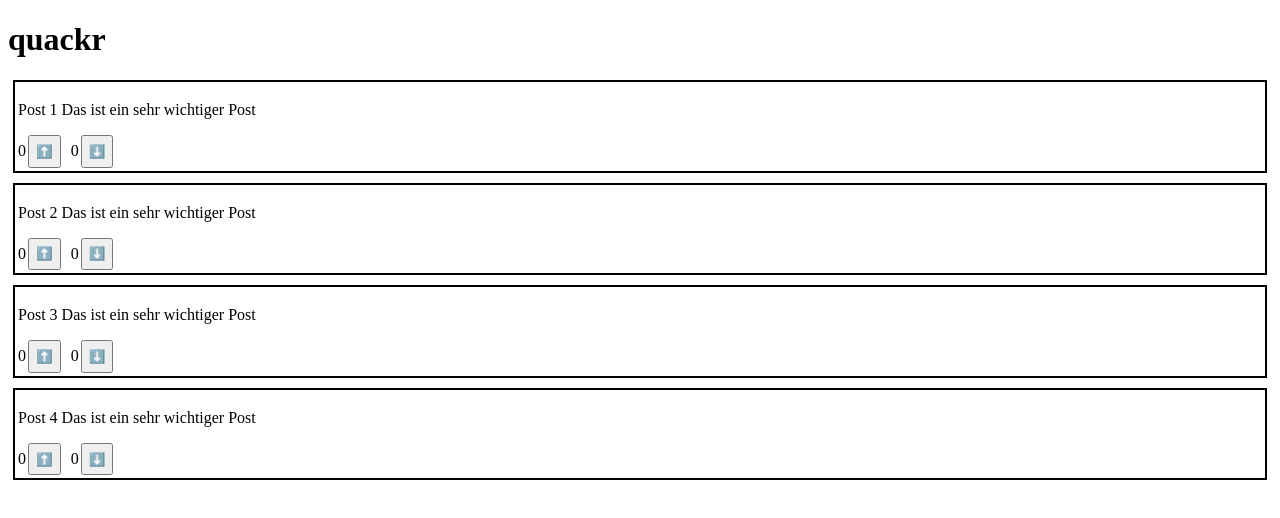
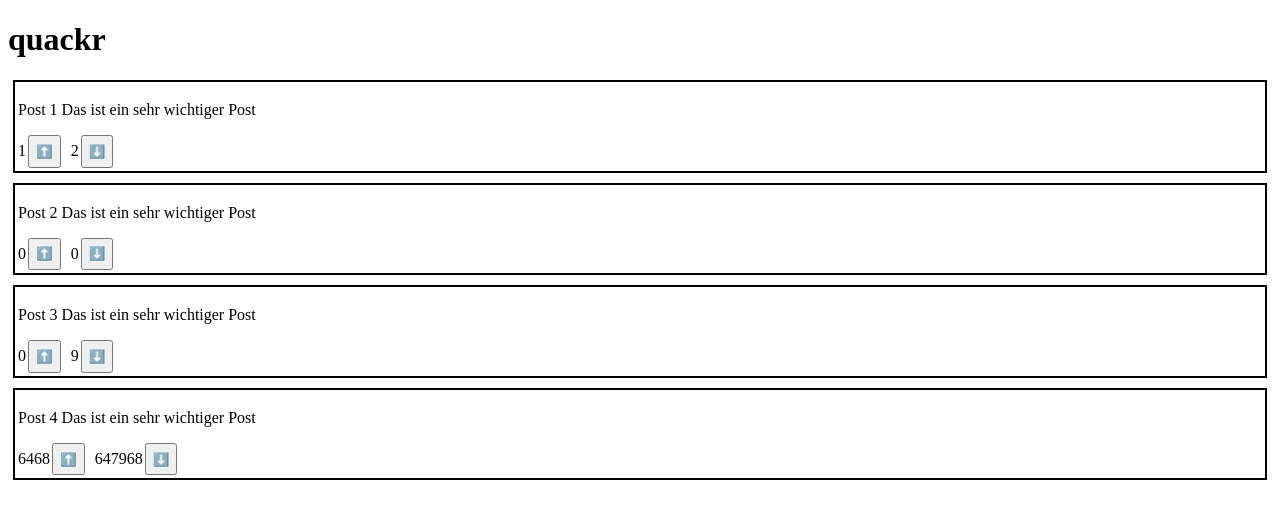
Before and after one commit to makorte/quackr, an Angular app in the folder frontend/quackr-frontend/: page / in a window 1280 px wide. Shown: the top 518 px of the page. Built offline with nearby package versions, Linux system fonts and the light colour scheme.

Commit message:
Post list FIx und Style Changes

```diff
--- a/frontend/quackr-frontend/src/post-list/post-list.component.html
+++ b/frontend/quackr-frontend/src/post-list/post-list.component.html
@@ -1,6 +1,6 @@
 <button *ngIf="noPostsLoaded()" (click)="loadPosts()">Erneut Laden</button>
 
-<app-post *ngFor="let post of posts;" text="{{post.message}}"
+<app-post *ngFor="let post of posts;" [text]="post.message"
+          [likes]="post.likes" [dislikes]="post.dislikes"
 >
-  <!--          likes={{post.likes}} dislikes="{{post.dislikes}}"-->
 </app-post>
--- a/frontend/quackr-frontend/src/post/post.component.html
+++ b/frontend/quackr-frontend/src/post/post.component.html
@@ -1,5 +1,8 @@
 <div id="post-div">
   <p id="post-text">{{text}}</p>
-  <span id="like-counter">{{likes}}</span><button id="like-button" class="likeButton" (click)="likeChange()">⬆️</button>
-  <span id="dislike-counter">{{dislikes}}</span><button id="dislike-button" class="likeButton" (click)="dislikeChange()">⬇️</button>
+  <span id="like-counter">{{likes}}</span>
+  <button classList="{{getLikeButtonClasses()}}" id="like-button" (click)="likeChange()">⬆️</button>
+  <span id="dislike-counter">{{dislikes}}</span>
+  <button [classList]="getDislikeButtonClasses()" id="dislike-button" (click)="dislikeChange()">⬇️
+  </button>
 </div>
--- a/frontend/quackr-frontend/src/post/post.component.sass
+++ b/frontend/quackr-frontend/src/post/post.component.sass
@@ -9,3 +9,9 @@
   border: 2px black solid
   margin: 0px 5px 10px 5px
   padding: 3px
+
+.liked
+  background-color: aqua
+
+.disliked
+  background-color: opacify(#fa0000, 0.5)
--- a/frontend/quackr-frontend/src/post/post.component.ts
+++ b/frontend/quackr-frontend/src/post/post.component.ts
@@ -45,4 +45,12 @@ export class PostComponent {
       this.likeChange();
     }
   }
+
+  getLikeButtonClasses() {
+    return this.hasLiked ? "liked likeButton" : "likeButton";
+  }
+
+  getDislikeButtonClasses() {
+    return this.hasDisliked ? "disliked likeButton" : "likeButton";
+  }
 }
--- a/frontend/quackr-frontend/src/rest.service.ts
+++ b/frontend/quackr-frontend/src/rest.service.ts
@@ -18,7 +18,7 @@ export class RestService {
     return [
       new Post("Post 1 \n Das ist ein sehr wichtiger Post", 1, 2),
       new Post("Post 2 \n Das ist ein sehr wichtiger Post", 0, 0),
-      new Post("Post 3 \n Das ist ein sehr wichtiger Post", 0, 1),
+      new Post("Post 3 \n Das ist ein sehr wichtiger Post", 0, 9),
       new Post("Post 4 \n Das ist ein sehr wichtiger Post", 6468, 647968)]
   }
 }
```
